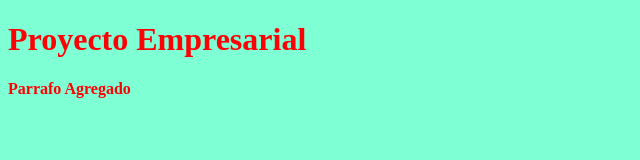
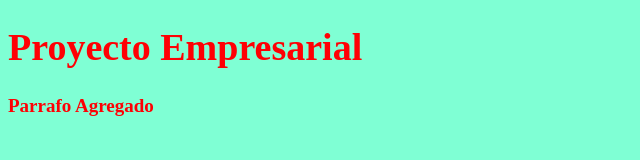
Before and after one commit to danielPenaAndres/GitTest, a plain HTML site: page index.html in a window 1280 px wide. Shown: the whole page, without its empty margins (0-640 px from the left). Drawn offline with Linux system fonts and the light colour scheme.

Commit message:
Update estilos.css

```diff
--- a/CSS/estilos.css
+++ b/CSS/estilos.css
@@ -3,4 +3,5 @@
 
 body{background-color: aquamarine;
 	font-weight: bold;
-	color: #FF0004}
+	color: #FF0004;
+	font-size: 19px;}
```
